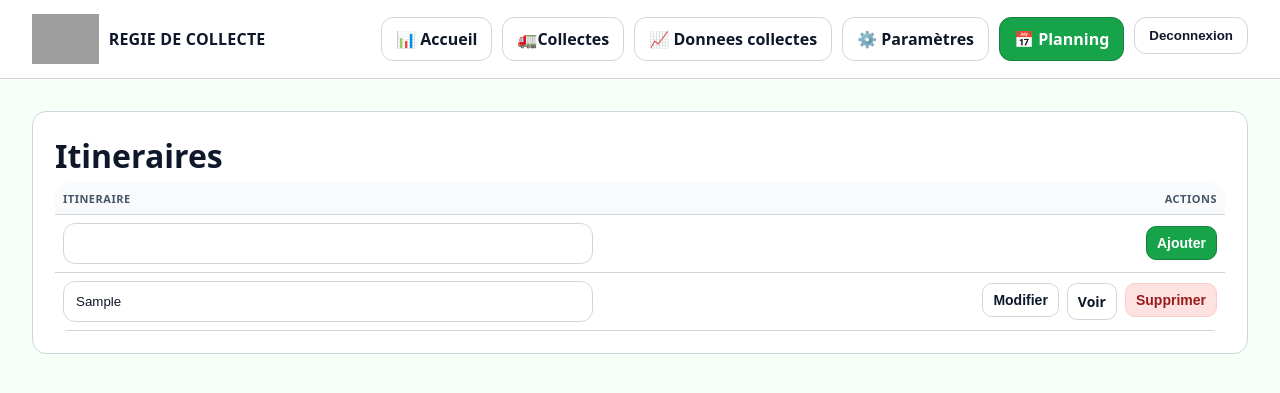
After one commit to dojo360-git/gestom_django, a Django app: page /itineraires/ in a window 1280 px wide. The commit adds this page. Shown: the top 393 px of the page. Run offline with Django 5.2, Linux system fonts and the light colour scheme; a user stored in the database is signed in; tables that the repository leaves empty hold one stand-in row (values such as "Sample post"); parts of the project's set-up code (start-up, migrations or seed data) failed here and were passed over; grey boxes are pictures that could not be loaded.

Commit message:
20260325 1100

```diff
--- a/core/models.py
+++ b/core/models.py
@@ -68,6 +68,18 @@ class PresenceMotif(models.Model):
 
     def __str__(self):
         return self.pres
+
+
+class Itineraire(models.Model):
+    itineraire = models.CharField(max_length=150)
+    date_creation = models.DateTimeField(auto_now_add=True)
+    date_modification = models.DateTimeField(auto_now=True)
+
+    class Meta:
+        ordering = ["itineraire"]
+
+    def __str__(self):
+        return self.itineraire
 
 
 class Vehicule(models.Model):
--- a/core/templates/core/base.html
+++ b/core/templates/core/base.html
@@ -34,6 +34,7 @@
               <a class="nav__dropdown-item" href="{% url 'core:vehicule_list' %}">🚛 Véhicules</a>
               <a class="nav__dropdown-item" href="{% url 'core:flux2' %}">♻️ Flux</a>
               <a class="nav__dropdown-item" href="{% url 'core:energie_list' %}">⛽ Energies</a>
+              <a class="nav__dropdown-item" href="{% url 'core:itineraire_list' %}">🛣️ Itineraires</a>
               <a class="nav__dropdown-item" href="{% url 'core:presence_motif_list' %}">📅 Présences</a>
               <a class="nav__dropdown-item" href="{% url 'core:heures_manuelles_list' %}">⏱️ Heures manuelles</a>
           </div>
--- /dev/null
+++ b/core/templates/core/itineraire_list.html
@@ -0,0 +1,79 @@
+{% extends "core/base.html" %}
+
+{% block title %}Itineraires{% endblock %}
+
+{% block content %}
+<div class="card">
+  <div class="card__pad">
+    <div class="header">
+      <div>
+        <h1 class="h1">Itineraires</h1>
+      </div>
+    </div>
+
+    <div class="table-wrap">
+      <table class="table">
+        <thead>
+          <tr>
+            <th>Itineraire</th>
+            <th class="right">Actions</th>
+          </tr>
+        </thead>
+        <tbody>
+          <tr>
+            <td>
+              <input
+                type="text"
+                name="itineraire"
+                form="create-itineraire-form"
+                maxlength="150"
+                required
+              >
+            </td>
+            <td class="right">
+              <div class="actions">
+                <form id="create-itineraire-form" method="post" action="{% url 'core:itineraire_create' %}">
+                  {% csrf_token %}
+                  <button class="btn btn--sm btn--primary" type="submit">Ajouter</button>
+                </form>
+              </div>
+            </td>
+          </tr>
+
+          {% for i in itineraires %}
+          <tr>
+            <td>
+              <input
+                type="text"
+                name="itineraire"
+                value="{{ i.itineraire|default_if_none:'' }}"
+                form="update-itineraire-{{ i.pk }}"
+                maxlength="150"
+                required
+              >
+            </td>
+            <td class="right">
+              <div class="actions">
+                <form id="update-itineraire-{{ i.pk }}" method="post" action="{% url 'core:itineraire_update' i.pk %}">
+                  {% csrf_token %}
+                  <button class="btn btn--sm btn--ghost" type="submit" title="Modifier" aria-label="Modifier">Modifier</button>
+                </form>
+                <a href="{% url 'core:itineraire_detail' i.pk %}" class="btn btn--sm btn--ghost">Voir</a>
+                <form method="post" action="{% url 'core:itineraire_delete' i.pk %}" onsubmit="return confirm('Supprimer cet itineraire ?');">
+                  {% csrf_token %}
+                  <button class="btn btn--sm btn--danger" type="submit" title="Supprimer" aria-label="Supprimer">Supprimer</button>
+                </form>
+              </div>
+            </td>
+          </tr>
+          {% empty %}
+          <tr>
+            <td colspan="2" class="sub">Aucun itineraire enregistre</td>
+          </tr>
+          {% endfor %}
+        </tbody>
+      </table>
+    </div>
+  </div>
+</div>
+{% endblock %}
--- a/core/urls.py
+++ b/core/urls.py
@@ -7,6 +7,7 @@ from .views import (
     FluxListView, FluxDetailView, FluxCreateView, FluxUpdateView, FluxDeleteView,
     EnergieListView, EnergieDetailView, EnergieCreateView, EnergieUpdateView, EnergieDeleteView,
     PresenceMotifListView, PresenceMotifDetailView, PresenceMotifCreateView, PresenceMotifUpdateView, PresenceMotifDeleteView,
+    ItineraireListView, ItineraireDetailView, ItineraireCreateView, ItineraireUpdateView, ItineraireDeleteView,
     VehiculeListView, VehiculeDetailView, VehiculeCreateView, VehiculeUpdateView, VehiculeDeleteView,
     CollecteListView, CollecteDetailView, CollecteCreateView, CollecteUpdateView, CollecteDeleteView,
     HeuresManuellesListView, HeuresManuellesDetailView, HeuresManuellesCreateView, HeuresManuellesUpdateView, HeuresManuellesDeleteView,
@@ -77,6 +78,13 @@ urlpatterns = [
     path("presence-motifs/<int:pk>/modifier/", login_required(PresenceMotifUpdateView.as_view()), name="presence_motif_update"),
     path("presence-motifs/<int:pk>/supprimer/", login_required(PresenceMotifDeleteView.as_view()), name="presence_motif_delete"),
 
+    # Itineraires
+    path("itineraires/", login_required(ItineraireListView.as_view()), name="itineraire_list"),
+    path("itineraires/nouveau/", login_required(ItineraireCreateView.as_view()), name="itineraire_create"),
+    path("itineraires/<int:pk>/", login_required(ItineraireDetailView.as_view()), name="itineraire_detail"),
+    path("itineraires/<int:pk>/modifier/", login_required(ItineraireUpdateView.as_view()), name="itineraire_update"),
+    path("itineraires/<int:pk>/supprimer/", login_required(ItineraireDeleteView.as_view()), name="itineraire_delete"),
+
     # API
     path("api/tonnages_json/", login_required(views_api.tonnages_json), name="tonnages_json"),
 
--- a/core/views.py
+++ b/core/views.py
@@ -8,8 +8,17 @@ from django.views.generic import ListView, DetailView, CreateView, UpdateView, D
 import calendar
 from collections import defaultdict
 
-from .forms import AgentForm, FluxForm, EnergieForm, PresenceMotifForm, VehiculeForm, CollecteForm, HeuresManuellesForm
-from .models import Agent, Flux, Energie, PresenceMotif, Vehicule, Collecte, HeuresManuelles
+from .forms import (
+    AgentForm,
+    FluxForm,
+    EnergieForm,
+    PresenceMotifForm,
+    ItineraireForm,
+    VehiculeForm,
+    CollecteForm,
+    HeuresManuellesForm,
+)
+from .models import Agent, Flux, Energie, PresenceMotif, Itineraire, Vehicule, Collecte, HeuresManuelles
 
 
 def home(request):
@@ -649,6 +658,48 @@ class PresenceMotifDeleteView(DeleteView):
     success_url = reverse_lazy("core:presence_motif_list")
 
 
+class ItineraireListView(ListView):
+    model = Itineraire
+    template_name = "core/itineraire_list.html"
+    context_object_name = "itineraires"
+
+
+class ItineraireDetailView(DetailView):
+    model = Itineraire
+    template_name = "core/itineraire_detail.html"
+    context_object_name = "itineraire"
+
+
+class ItineraireCreateView(CreateView):
+    model = Itineraire
+    form_class = ItineraireForm
+    template_name = "core/itineraire_form.html"
+    success_url = reverse_lazy("core:itineraire_list")
+
+    def get_context_data(self, **kwargs):
+        ctx = super().get_context_data(**kwargs)
+        ctx["title"] = "Nouvel itineraire"
+        return ctx
+
+
+class ItineraireUpdateView(UpdateView):
+    model = Itineraire
+    form_class = ItineraireForm
+    template_name = "core/itineraire_form.html"
+    success_url = reverse_lazy("core:itineraire_list")
+
+    def get_context_data(self, **kwargs):
+        ctx = super().get_context_data(**kwargs)
+        ctx["title"] = "Modifier itineraire"
+        return ctx
+
+
+class ItineraireDeleteView(DeleteView):
+    model = Itineraire
+    template_name = "core/itineraire_confirm_delete.html"
+    success_url = reverse_lazy("core:itineraire_list")
+
+
 class VehiculeListView(ListView):
     model = Vehicule
     template_name = "core/vehicule_list.html"
```
Also changed, not shown: core/forms.py (+7 -1 lines), core/templates/core/itineraire_confirm_delete.html (added, +18 -0 lines), core/templates/core/itineraire_detail.html (added, +28 -0 lines), core/templates/core/itineraire_form.html (added, +35 -0 lines), core/migrations/0006_itineraire.py (added).
